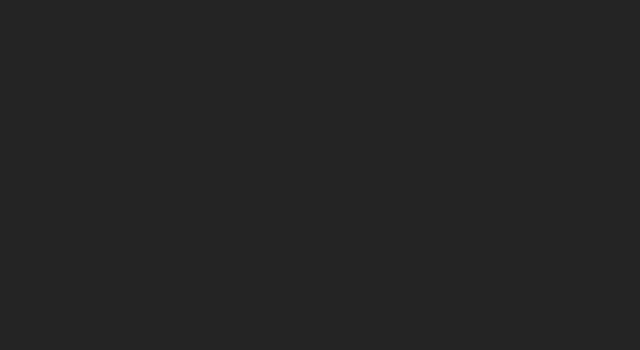
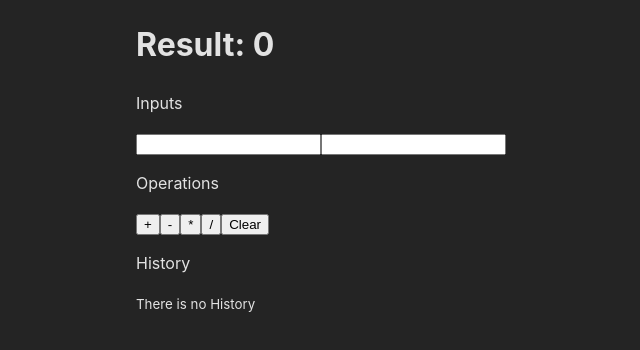
Before and after one commit to rakibul-wdp/full-stack-army, a React (Vite) app in the folder 30-frontend-3-react-functional-component/functional-component/: page /calculator in a window 1280 px wide. Before the commit this address had no page. Shown: the top 350 px of the page, without its empty margins (188-828 px from the left). Built offline with nearby package versions, Linux system fonts and the light colour scheme.

Commit message:
create another calculator

```diff
--- a/30-frontend-3-react-functional-component/functional-component/src/App.jsx
+++ b/30-frontend-3-react-functional-component/functional-component/src/App.jsx
@@ -1,5 +1,6 @@
 import { BrowserRouter, Route, Routes } from "react-router-dom";
 import "./App.css";
+import Calculator from "./pages/Calculator";
 import Card from "./pages/Card";
 import Form from "./pages/Form";
 import Home from "./pages/Home";
@@ -28,6 +29,7 @@ function App() {
           <Route path="/products" element={<Products />} />
           <Route path="/task-card" element={<Card />} />
           <Route path="/json-jsx" element={<JsonJsx />} />
+          <Route path="/calculator" element={<Calculator />} />
         </Routes>
       </BrowserRouter>
     </div>
--- /dev/null
+++ b/30-frontend-3-react-functional-component/functional-component/src/pages/Calculator.jsx
@@ -0,0 +1,28 @@
+const Calculator = () => {
+  return (
+    <div style={{ width: "50%", margin: "0 auto" }}>
+      <h1>Result: 0</h1>
+      <div>
+        <p>Inputs</p>
+        <input type="number" name="" id="" />
+        <input type="number" name="" id="" />
+      </div>
+      <div>
+        <p>Operations</p>
+        <button>+</button>
+        <button>-</button>
+        <button>*</button>
+        <button>/</button>
+        <button>Clear</button>
+      </div>
+      <div>
+        <p>History</p>
+        <p>
+          <small>There is no History</small>
+        </p>
+      </div>
+    </div>
+  );
+};
+
+export default Calculator;
```
